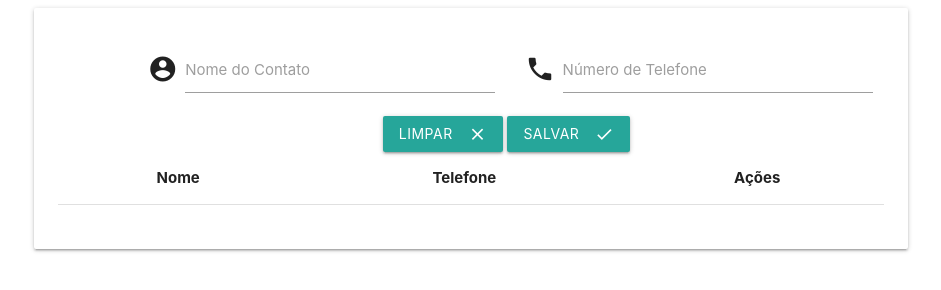
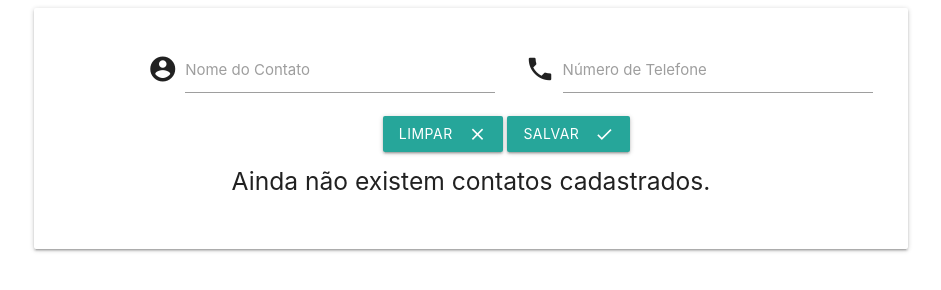
Before and after one commit to lclpedro/CursoPythonWebRest, a website: page frontend/index.html in a window 1280 px wide. Shown: the whole page, without its empty margins (169-1110 px from the left). Drawn offline with nearby package versions, Linux system fonts and the light colour scheme; no server answers.

Commit message:
Mensagem da lista de contatos

```diff
--- a/frontend/index.html
+++ b/frontend/index.html
@@ -33,7 +33,8 @@
               </button>
             </form>
             <div class="col s12">
-              <table>
+              <h5 ng-show="!list_contacts">Ainda não existem contatos cadastrados.</h5>
+              <table ng-hide="!list_contacts">
                 <thead>
                   <tr>
                     <th class="center-align">Nome</th>
```
Also changed, not shown: backend/requirements.txt (added, +10 -0 lines).
